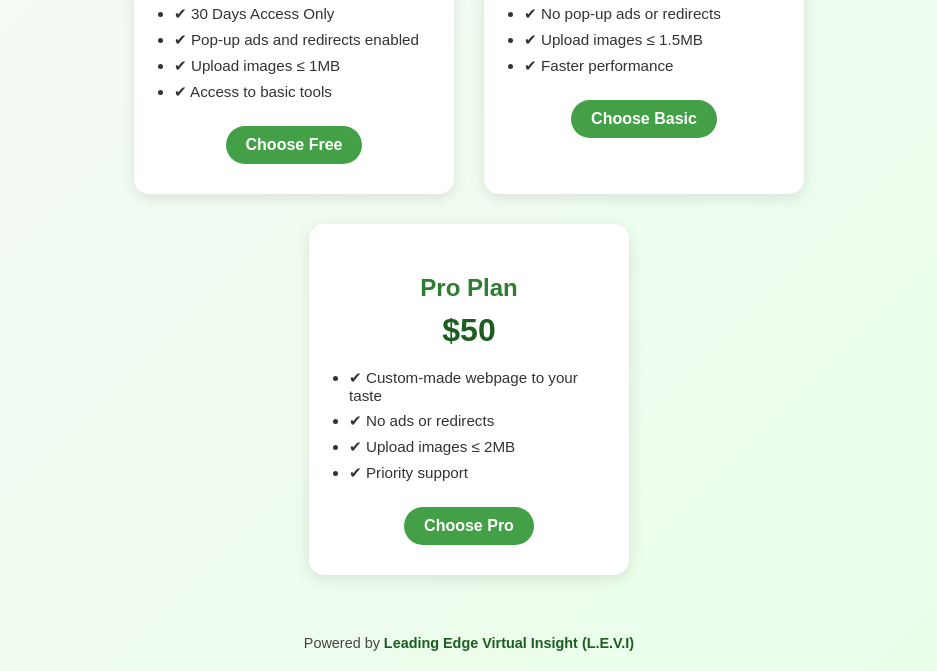
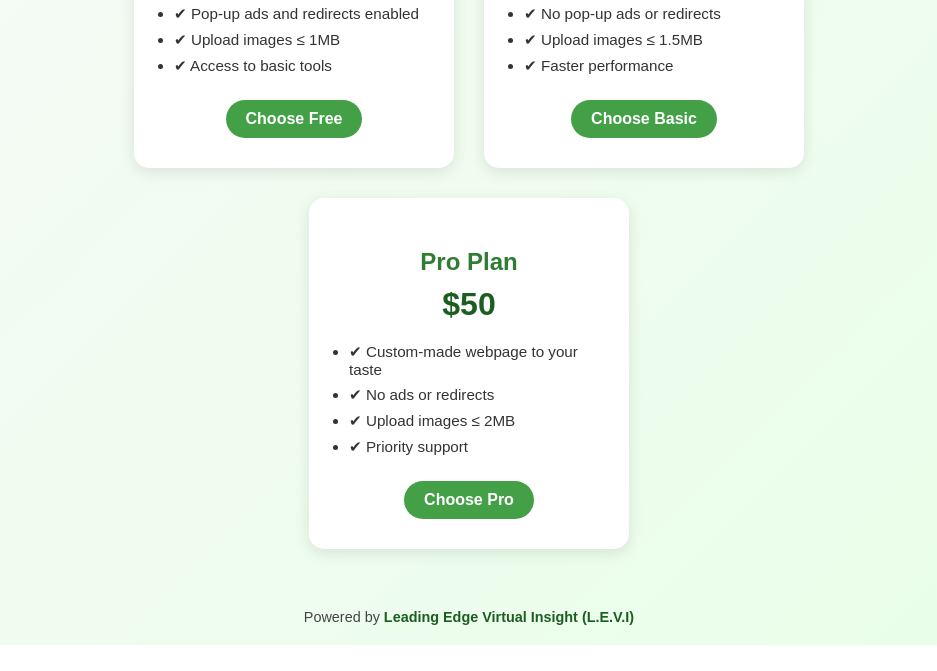
Before and after one commit to Nozel-silva/Leading-Edge-V.I, a plain HTML site: page index.html in a window 1280 px wide. Shown: the part 460-1131 px from the top of the page, without its empty margins (171-1108 px from the left). After the commit the page ends 1105 px from the top, so only its background shows below. Drawn offline with Linux system fonts and the light colour scheme.

Commit message:
Update index.html

```diff
--- a/index.html
+++ b/index.html
@@ -138,7 +138,7 @@
       <h2>Free Plan</h2>
       <div class="price">$0</div>
       <ul class="features">
-        <li>✔ 30 Days Access Only</li>
+
         <li>✔ Pop-up ads and redirects enabled</li>
         <li>✔ Upload images ≤ 1MB</li>
         <li>✔ Access to basic tools</li>
```
